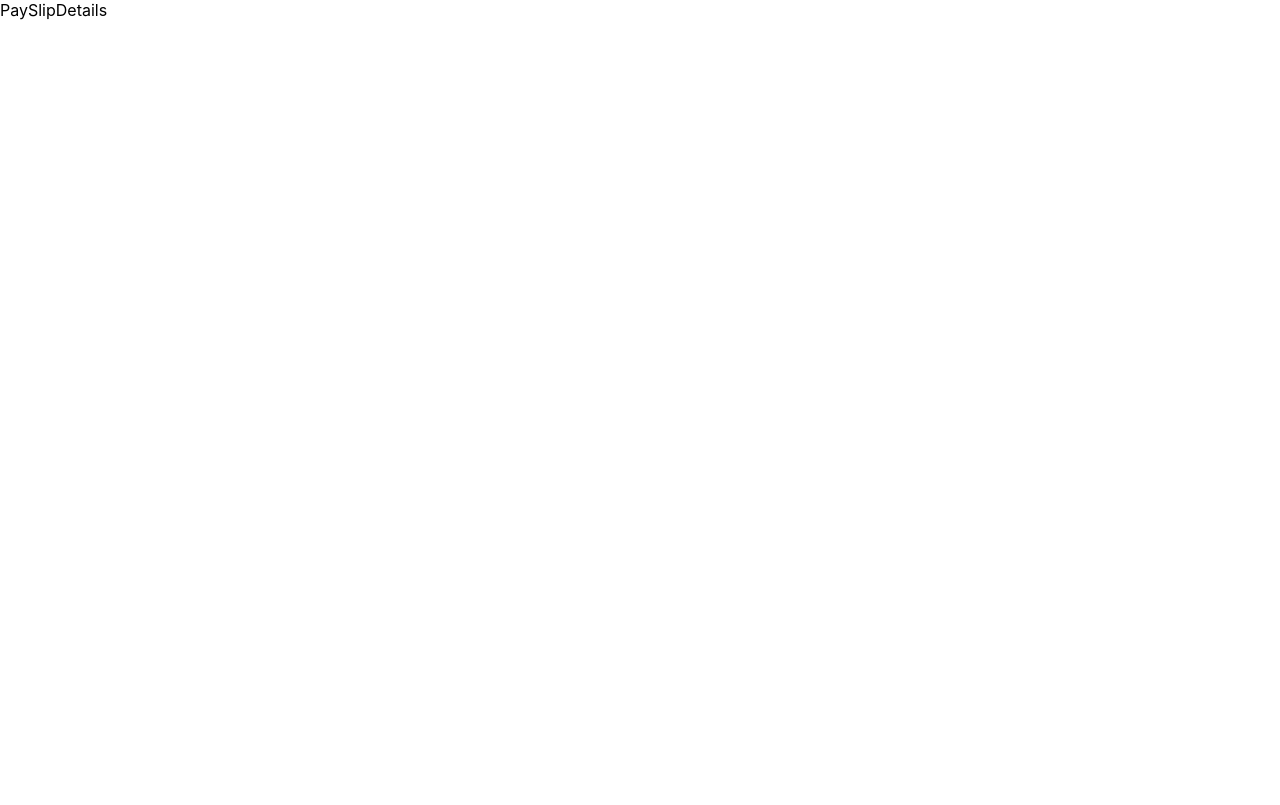
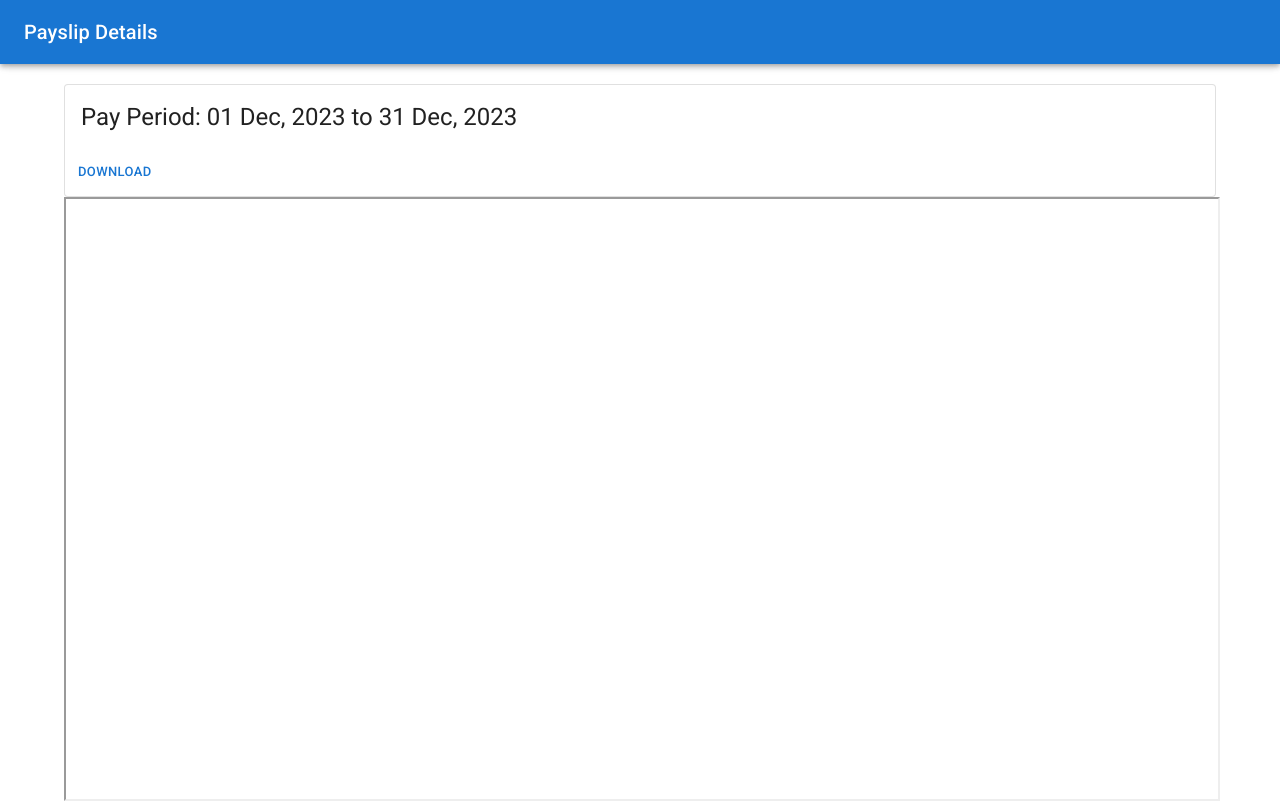
Before and after one commit to justinjoyn/payslips, a React (Create React App) app: page /payslips/1 in a window 1280 px wide. Built offline with nearby package versions, Linux system fonts and the light colour scheme.

Commit message:
Added payslip detail page

```diff
--- a/src/components/CustomAppBar.tsx
+++ b/src/components/CustomAppBar.tsx
@@ -1,11 +1,17 @@
 import { AppBar, Toolbar, Typography } from '@mui/material';
 
-export default function CustomAppBar() {
+type Props = {
+    title?: string;
+};
+
+export default function CustomAppBar(props: Props) {
+    const { title } = props;
+
     return (
         <AppBar position={'sticky'}>
             <Toolbar>
                 <Typography variant={'h6'} component={'div'} sx={{ flexGrow: 1 }}>
-                    Payslips
+                    {title}
                 </Typography>
             </Toolbar>
         </AppBar>
--- a/src/screens/PaySlipDetails/index.tsx
+++ b/src/screens/PaySlipDetails/index.tsx
@@ -1,5 +1,60 @@
-import React from 'react';
+import { Button, Card, CardActions, CardContent, Container, Typography } from '@mui/material';
+import { useEffect, useState } from 'react';
+import { useParams } from 'react-router-dom';
+
+import { mockPayslips } from '../../assets/data/payslips';
+import { formatDate } from '../../common/utils';
+import CustomAppBar from '../../components/CustomAppBar';
+import { Payslip } from '../../types/common';
 
 export default function PaySlipDetails() {
-    return <div>PaySlipDetails</div>;
+    const params = useParams();
+
+    const [payslip, setPayslip] = useState<Payslip>();
+    const [fromDate, setFromDate] = useState('');
+    const [toDate, setToDate] = useState('');
+
+    useEffect(() => {
+        // Fetch payslip by id
+        const payslip = mockPayslips.find(p => p.id.toString() === params.id);
+
+        if (payslip) {
+            const formattedFromDate = formatDate(payslip.fromDate);
+            const formattedToDate = formatDate(payslip.toDate);
+            setFromDate(formattedFromDate);
+            setToDate(formattedToDate);
+            setPayslip(payslip);
+        }
+
+        // eslint-disable-next-line react-hooks/exhaustive-deps
+    }, []);
+
+    const renderPdf = () => {
+        const pdfFile = `/${payslip?.file}`;
+        return <iframe src={pdfFile} width="100%" height="600px" title="Payslip" />;
+    };
+
+    const onDownload = () => {};
+
+    return (
+        <>
+            <CustomAppBar title={'Payslip Details'} />
+            <Container>
+                <br />
+                <Card variant={'outlined'}>
+                    <CardContent>
+                        <Typography variant="h5" component="div">
+                            {`Pay Period: ${fromDate} to ${toDate}`}
+                        </Typography>
+                    </CardContent>
+                    <CardActions>
+                        <Button size="small" onClick={onDownload}>
+                            Download
+                        </Button>
+                    </CardActions>
+                </Card>
+                {renderPdf()}
+            </Container>
+        </>
+    );
 }
--- a/src/screens/PaySlips/index.tsx
+++ b/src/screens/PaySlips/index.tsx
@@ -26,7 +26,7 @@ export default function PaySlips() {
 
     return (
         <>
-            <CustomAppBar />
+            <CustomAppBar title={'Payslips'} />
             <Container>
                 <PayslipTable payslips={payslips} onClick={onPayslipClick} />
             </Container>
```
